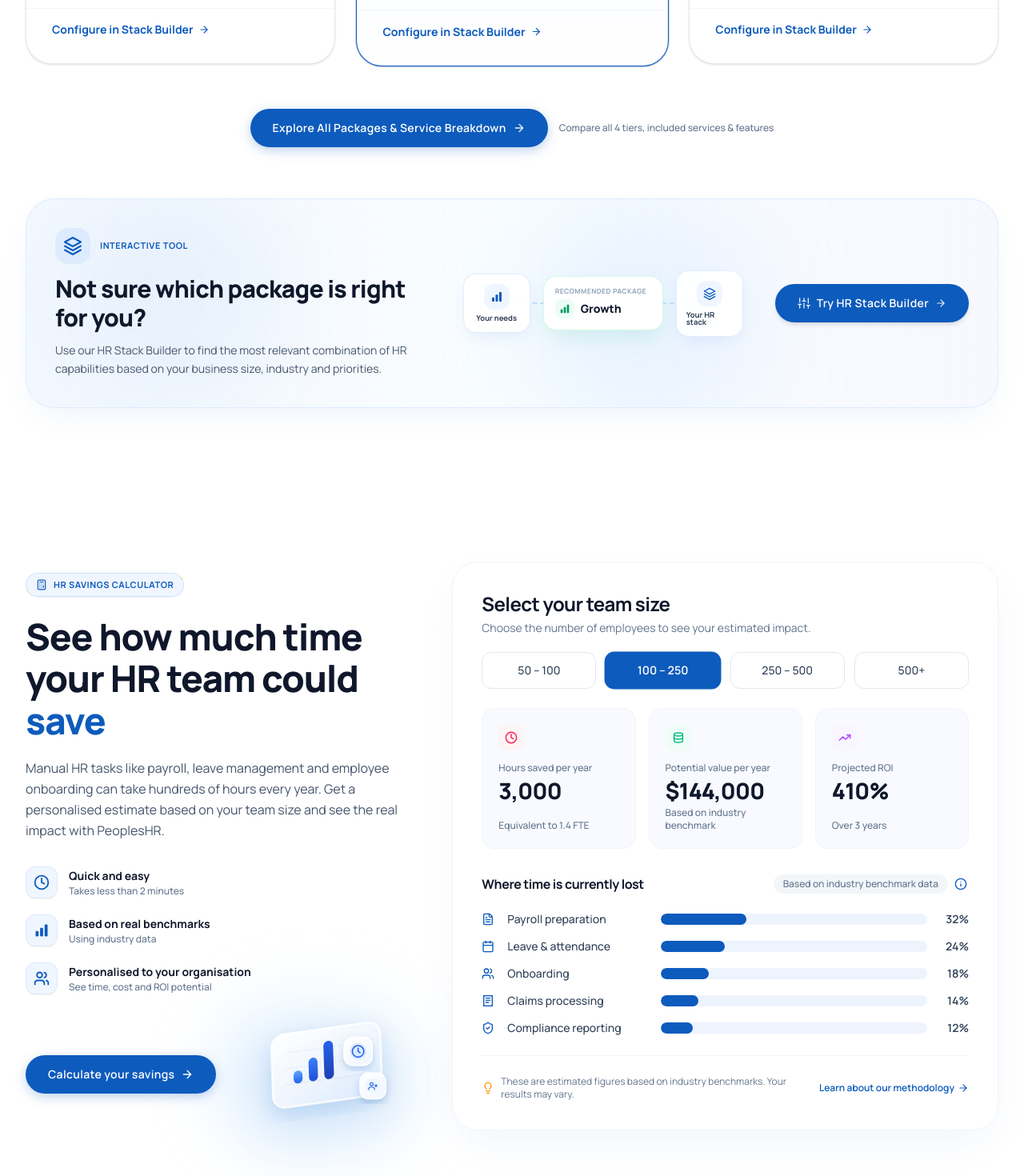
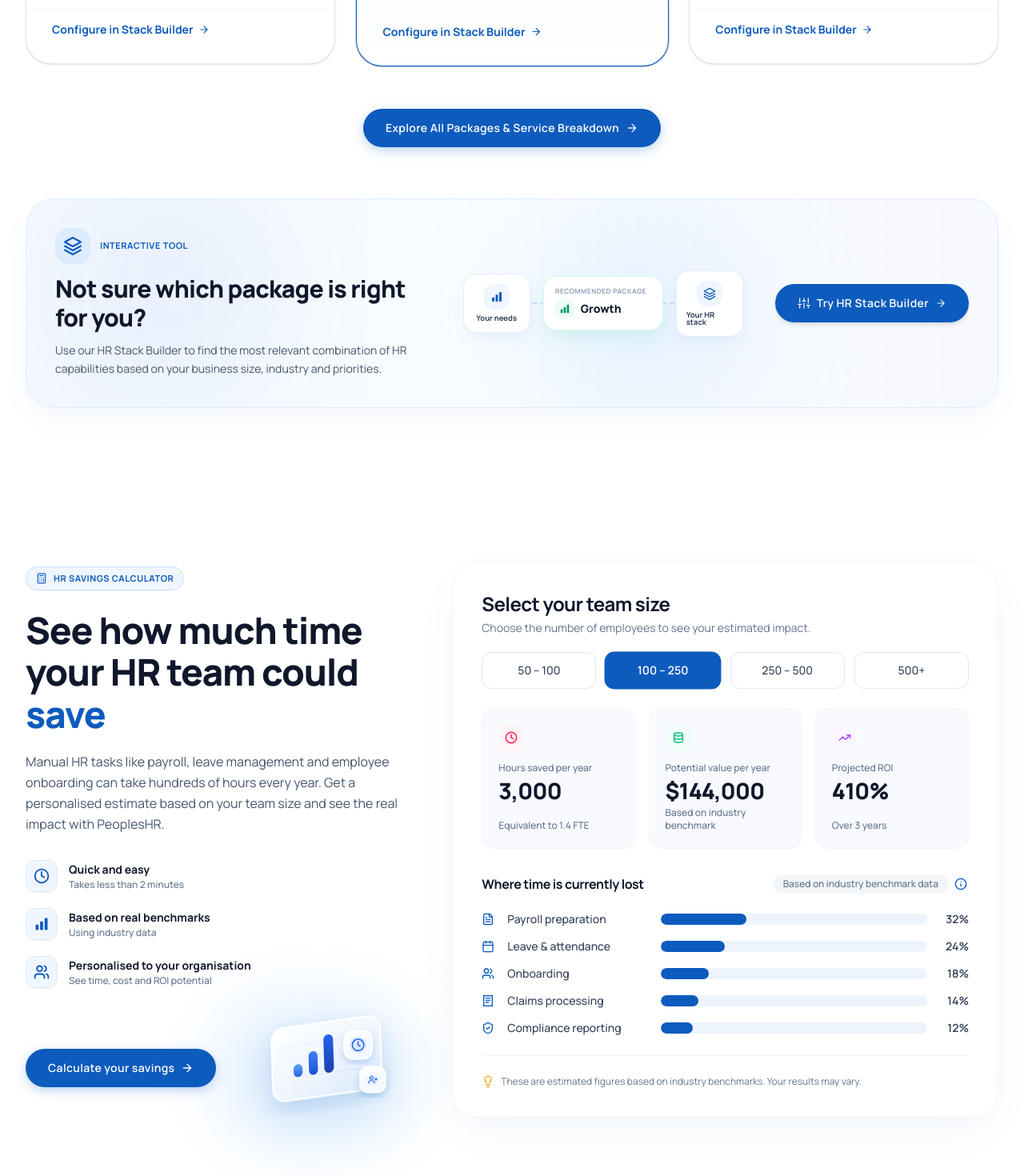
Before and after one commit to HiruniThaksarani/peopleshr-assessment, a Next.js app: page / in a window 1280 px wide. Shown: the part 3621-5091 px from the top of the page at 80% size. Built offline with nearby package versions, Linux system fonts and the light colour scheme; no server answers.

Commit message:
refactor: Remove secondary calculator and package links

```diff
--- a/src/components/HoursLeakCalculator/index.tsx
+++ b/src/components/HoursLeakCalculator/index.tsx
@@ -274,13 +274,6 @@
                   <LightbulbIcon className="w-4 h-4 text-amber-500 shrink-0" />
                   <span>{CALCULATOR_CONTENT.footerNote}</span>
                 </div>
-                <Link
-                  href={CALCULATOR_CONTENT.methodologyLink.href}
-                  className="font-semibold text-primary hover:text-blue-700 transition-colors inline-flex items-center gap-1 shrink-0 cursor-pointer"
-                >
-                  <span>{CALCULATOR_CONTENT.methodologyLink.label}</span>
-                  <ArrowRightIcon className="w-3.5 h-3.5 text-primary" />
-                </Link>
               </div>
             </div>
           </MotionDiv>
--- a/src/components/Packages/index.tsx
+++ b/src/components/Packages/index.tsx
@@ -88,9 +88,6 @@
               <ArrowRightIcon className="w-4 h-4 text-white/90 group-hover:text-white transition-colors" />
             </Link>
           </Button>
-          <span className="text-xs text-slate-500 font-medium">
-            Compare all 4 tiers, included services &amp; features
-          </span>
         </MotionDiv>
 
         {/* Bottom Interactive Tool Card */}
```
